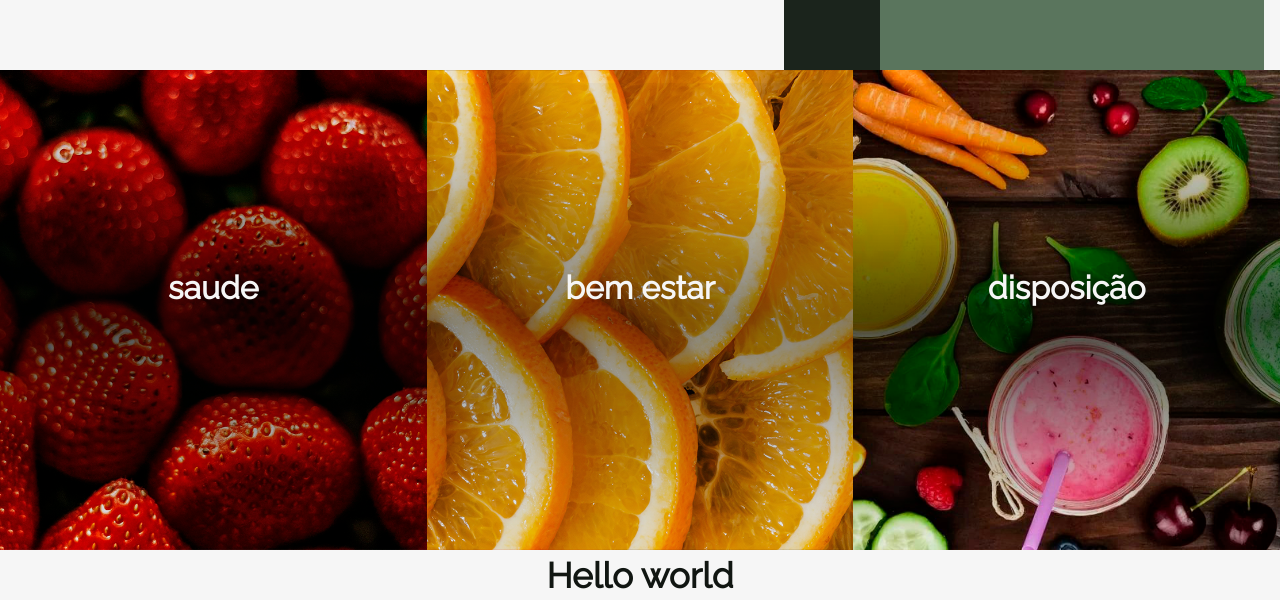
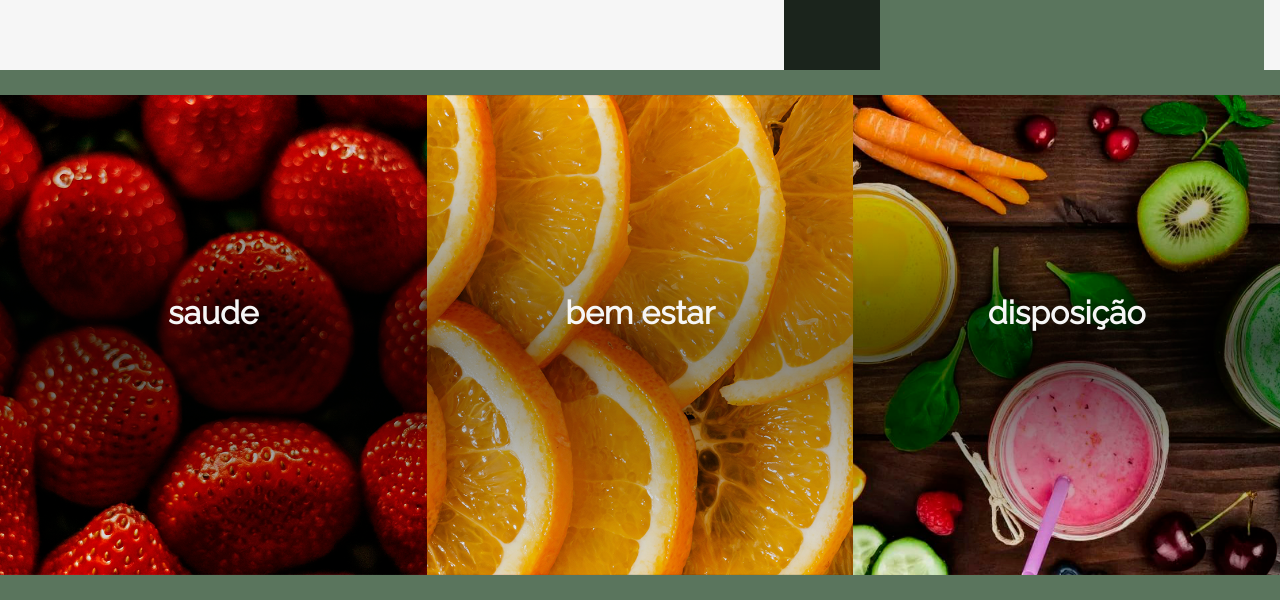
Before and after one commit to projetoupx/Web_Project, a React (Create React App) app: page / in a window 1280 px wide. Shown: the part 600-1200 px from the top of the page. Built offline with nearby package versions, Linux system fonts and the light colour scheme.

Commit message:
att features

```diff
--- a/public/style/style.css
+++ b/public/style/style.css
@@ -208,6 +208,7 @@ nav .button-a a:hover {
     justify-content: center;
     align-items: center;
     background-color:var(--color5-bg-color);
+    padding: 25px 0;
     /* box-shadow: 0px 0px 20px black; */
 }
 
@@ -267,6 +268,7 @@ nav .button-a a:hover {
 }
 .features:has(.text:hover) .card-features:not(:hover) {
     scale: 1 .9;
+    opacity: .7;
 
 }
 .features:has(.text:hover) .card-features:hover {
@@ -318,5 +320,9 @@ form .form-button{
     }
     .features:has(.text:hover) .card-features:not(:hover) {
         scale: 1 1;
+
+    }
+    .features:has(.text:hover) .card-features:hover {
+        border-radius: 0;
     }
 }
```
